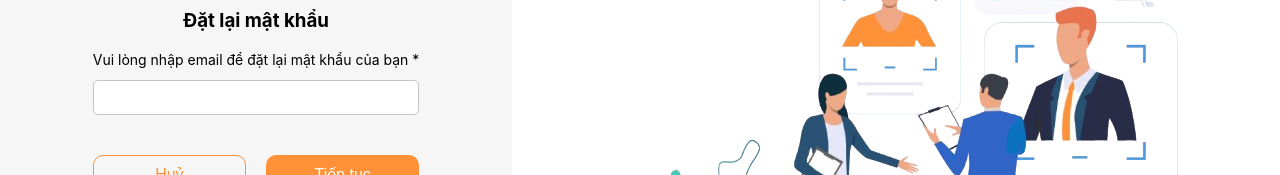
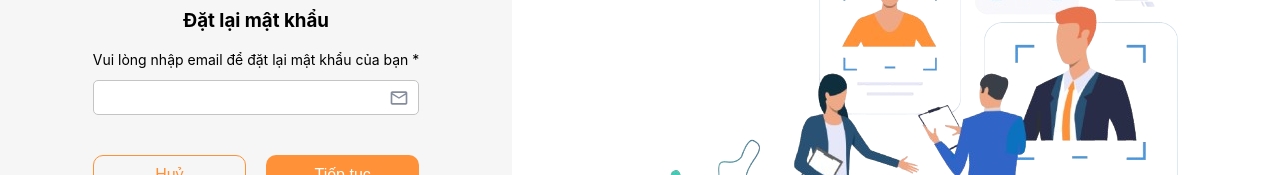
Before and after one commit to NguyenLeMyChau/queue-management-system, a React (Create React App) app: page / in a window 1280 px wide. Both pictures are taken after typing "Sample", "Sample123" into the empty fields and a click on the button "Quên mật khẩu?". Shown: the part 266-441 px from the top of the page. Built offline with nearby package versions, Linux system fonts and the light colour scheme.

Commit message:
add icon for input

```diff
--- a/src/components/input/Input.css
+++ b/src/components/input/Input.css
@@ -34,7 +34,7 @@
 }
 
 .input-wrapper svg {
-    font-size: 25px;
+    font-size: 20px;
     color: #858D9D;
 }
 
--- a/src/components/input/Input.tsx
+++ b/src/components/input/Input.tsx
@@ -1,6 +1,6 @@
 import './Input.css';
 import { InputProps } from './Input.types';
-import { useState } from 'react';
+import React, { useState } from 'react';
 import { IoIosSearch } from "react-icons/io";
 import { IoEyeOutline, IoEyeOffOutline } from "react-icons/io5";
 
@@ -16,6 +16,7 @@ export default function Input(props: InputProps) {
             <label className='input-label text-sm' style={{ color: props.color }}>{props.label}</label>
             <div className='input-wrapper flex-row-align-center'>
                 {props.type === 'search' && <IoIosSearch className='input-icon' />}
+                {props.icon && React.cloneElement(props.icon, { className: 'input-icon' })}
                 <input
                     type={props.type === 'password' && !showPassword ? 'password' : 'text'}
                     placeholder={props.placeholder}
--- a/src/components/input/Input.types.ts
+++ b/src/components/input/Input.types.ts
@@ -6,4 +6,5 @@ export interface InputProps extends ColorProps, SizeProps {
     placeholder?: string;
     value: string;
     onChange: InputChangeEvent;
+    icon?: JSX.Element;
 }
--- a/src/containers/ForgotPasswordContainer/ForgotPasswordContainer.tsx
+++ b/src/containers/ForgotPasswordContainer/ForgotPasswordContainer.tsx
@@ -2,6 +2,7 @@ import React, { useState } from 'react';
 import './ForgotPasswordContainer.css';
 import Input from '../../components/input/Input';
 import Button from '../../components/button/Button';
+import { MdOutlineEmail } from "react-icons/md";
 
 interface ForgotPasswordContainerProps {
     onLogin: () => void;
@@ -20,9 +21,11 @@ const ForgotPasswordContainer: React.FC<ForgotPasswordContainerProps> = ({ onLog
         <form onSubmit={handleForgotPassword}>
             <div>
                 <Input
+                    type='email'
                     label="Vui lòng nhập email để đặt lại mật khẩu của bạn *"
                     value={email}
                     onChange={(e) => setEmail(e.target.value)}
+                    icon={<MdOutlineEmail />}
                 />
             </div>
 
```
